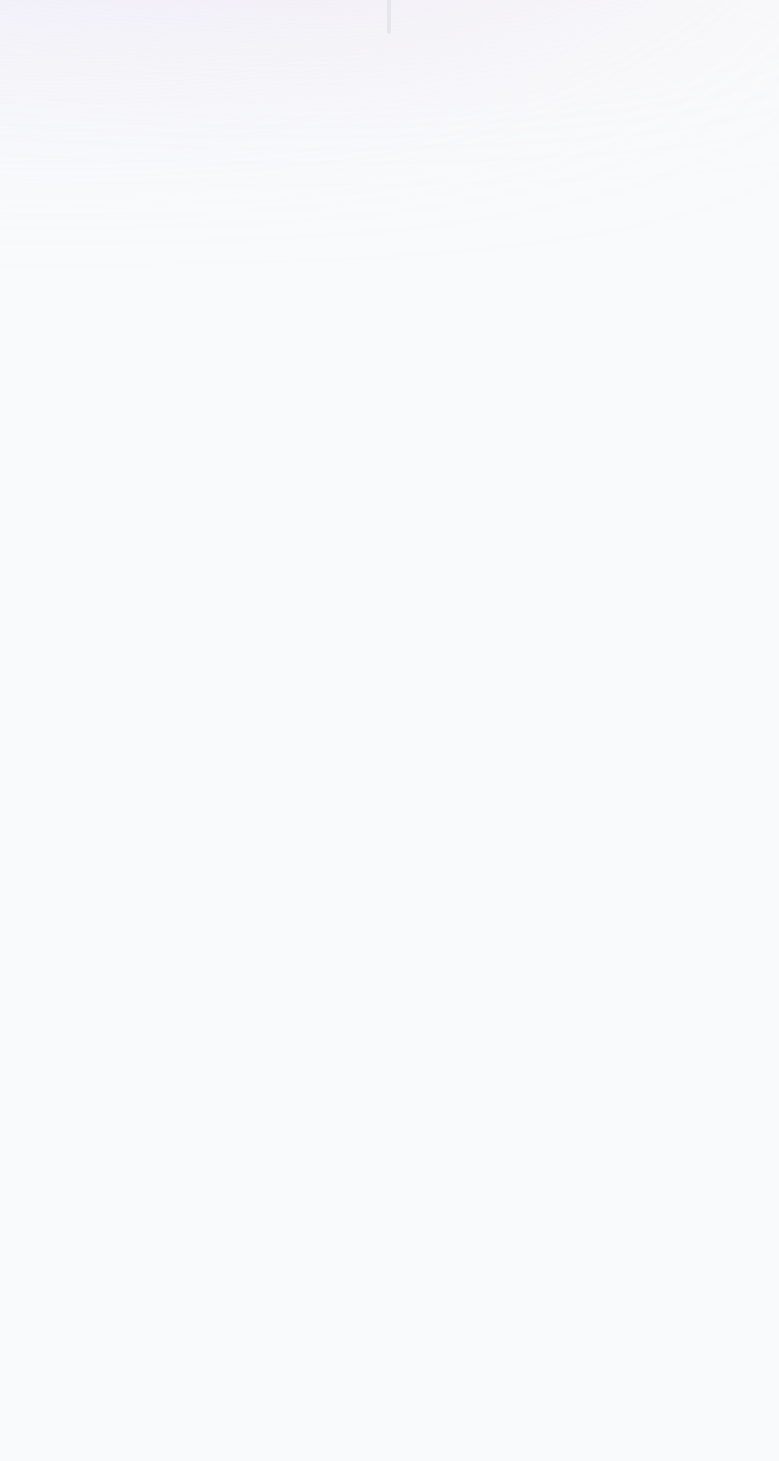
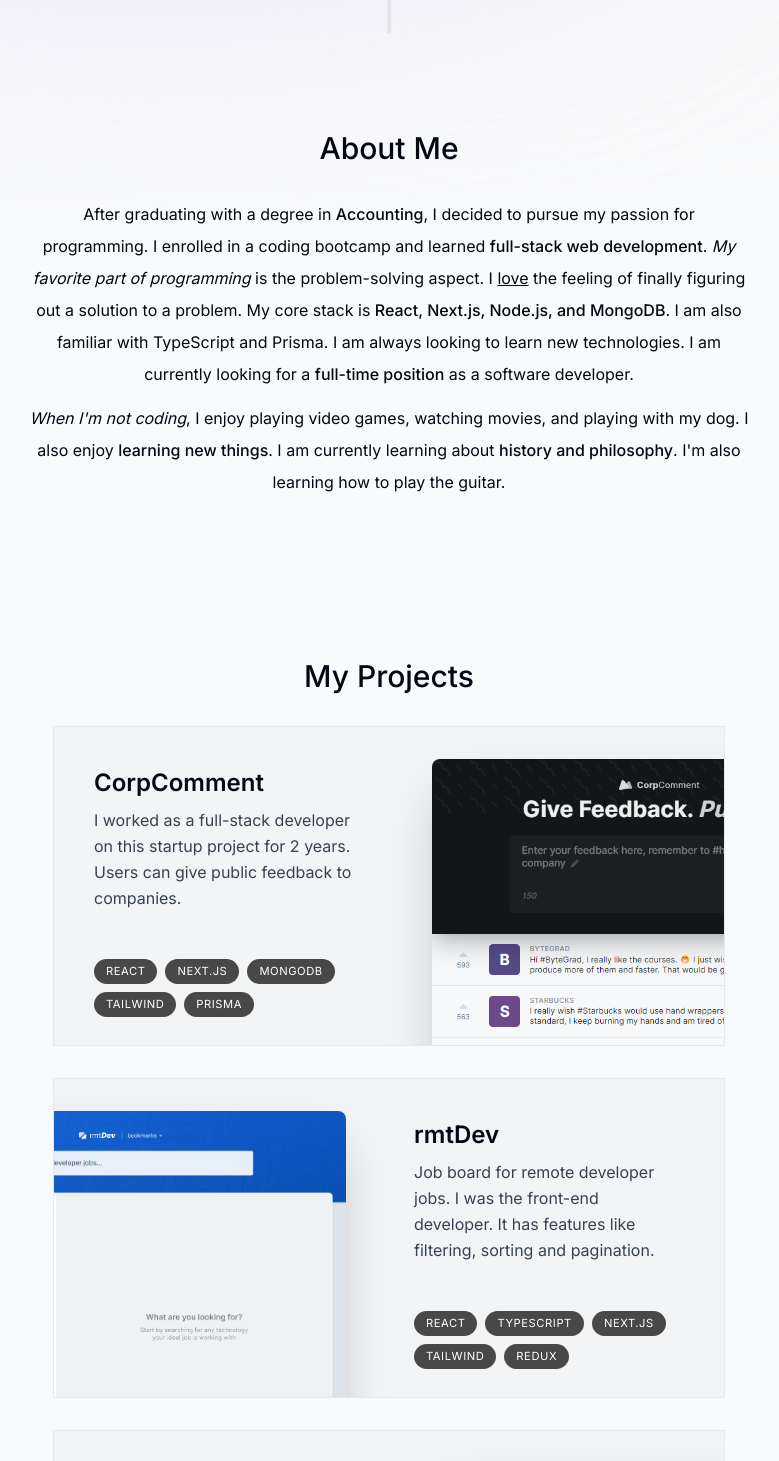
Before and after one commit to IharBahamaz/portfolio-project, a Next.js app: page / in a window 1280 px wide. Shown: the part 640-2101 px from the top of the page, without its empty margins (251-1030 px from the left). Built offline with nearby package versions, Linux system fonts and the light colour scheme.

Commit message:
Creating About and My Projects

```diff
--- a/app/page.tsx
+++ b/app/page.tsx
@@ -1,4 +1,6 @@
+import About from '@/components/About';
 import Intro from '@/components/Intro';
+import Projects from '@/components/Projects';
 import SectionDivider from '@/components/SectionDivider';
 
 export default function Home() {
@@ -6,6 +8,8 @@
     <main className="flex flex-col items-center px-4">
       <Intro />
       <SectionDivider />
+      <About />
+      <Projects />
     </main>
   );
 }
--- /dev/null
+++ b/components/About.tsx
@@ -0,0 +1,44 @@
+'use client';
+import React from 'react';
+import SectionHeading from './SectionHeading';
+import { motion } from 'framer-motion';
+
+const About = () => {
+  return (
+    <motion.section
+      className="mb-28 max-w-[45rem] text-center leading-8 sm:mb-40"
+      initial={{ opacity: 0, y: 100 }}
+      animate={{ opacity: 1, y: 0 }}
+      transition={{ delay: 0.175 }}
+    >
+      <SectionHeading>About me</SectionHeading>
+      <p className="mb-3">
+        After graduating with a degree in{' '}
+        <span className="font-medium">Accounting</span>, I decided to pursue my
+        passion for programming. I enrolled in a coding bootcamp and learned{' '}
+        <span className="font-medium">full-stack web development</span>.{' '}
+        <span className="italic">My favorite part of programming</span> is the
+        problem-solving aspect. I <span className="underline">love</span> the
+        feeling of finally figuring out a solution to a problem. My core stack
+        is{' '}
+        <span className="font-medium">
+          React, Next.js, Node.js, and MongoDB
+        </span>
+        . I am also familiar with TypeScript and Prisma. I am always looking to
+        learn new technologies. I am currently looking for a{' '}
+        <span className="font-medium">full-time position</span> as a software
+        developer.
+      </p>
+      <p>
+        <span className="italic">When I&apos;m not coding</span>, I enjoy
+        playing video games, watching movies, and playing with my dog. I also
+        enjoy <span className="font-medium">learning new things</span>. I am
+        currently learning about{' '}
+        <span className="font-medium">history and philosophy</span>. I&apos;m
+        also learning how to play the guitar.
+      </p>
+    </motion.section>
+  );
+};
+
+export default About;
--- a/components/Intro.tsx
+++ b/components/Intro.tsx
@@ -48,7 +48,7 @@
         </div>
       </div>
 
-      <motion.p
+      <motion.h1
         className="mb-10 mt-4 px-4 text-2xl font-medium !leading-[1.5] sm:text-4xl"
         initial={{ opacity: 0, y: 100 }}
         animate={{ opacity: 1, y: 0 }}
@@ -58,7 +58,7 @@
         <span className="font-bold">1 year</span> of experience. I enjoy
         building <span className="italic">sites & apps</span>. My focus is{' '}
         <span className="underline ">React (Next.js)</span>.
-      </motion.p>
+      </motion.h1>
 
       <motion.div
         className="flex flex-col sm:flex-row items-center justify-center gap-2 px-4 text-lg font-medium"
--- /dev/null
+++ b/components/Projects.tsx
@@ -0,0 +1,71 @@
+import React from 'react';
+import SectionHeading from './SectionHeading';
+import { projectsData } from '@/lib/data';
+import Image from 'next/image';
+
+const Projects = () => {
+  return (
+    <section>
+      <SectionHeading>My projects</SectionHeading>
+      <div>
+        {projectsData.map((project, index) => (
+          <React.Fragment key={project.title}>
+            <Project {...project} />
+          </React.Fragment>
+        ))}
+      </div>
+    </section>
+  );
+};
+
+type ProjectProps = (typeof projectsData)[number];
+
+function Project({ title, description, tags, imageUrl }: ProjectProps) {
+  return (
+    <section
+      className=" group bg-gray-100 max-w-[42rem] border border-black/5 overflow-hidden sm:pr-8 relative
+        sm:h-[20rem] mb-3 sm:mb-8 last:mb-0 even:pl-8
+        hover:bg-gray-200 transition
+    "
+    >
+      <div className="pt-4 pb-7 px-5 sm:pl-10 sm:pr-2 sm:pt-10 sm:max-w-[50%] flex  flex-col h-full group-even:ml-[18rem]">
+        <h3 className="text-2xl font-semibold">{title}</h3>
+        <p className="mt-2 leading-relaxed text-gray-700">{description}</p>
+        <ul className="flex flex-wrap mt-4 gap-2 sm:mt-auto">
+          {tags.map((tag, index) => (
+            <li
+              className="bg-black/[0.7] px-3 py-1 text-[0.7rem] uppercase tracking-wider text-white rounded-full "
+              key={index}
+            >
+              {tag}
+            </li>
+          ))}
+        </ul>
+      </div>
+
+      <Image
+        src={imageUrl}
+        alt="Project I worked on"
+        quality={95}
+        className="absolute top-8 -right-40 w-[28.25rem] rounded-t-lg shadow-2xl
+        transition
+        group-hover:scale-[1.04]
+        group-hover:-translate-x-3
+        group-hover:translate-y-3
+        group-hover:-rotate-2
+
+        group-even:hover:translate-x-3
+        group-even:hover:translate-y-3
+        group-even:hover:rotate-2
+
+        group-even:-right-[initial]
+        group-even:-left-40
+
+
+        "
+      />
+    </section>
+  );
+}
+
+export default Projects;
--- /dev/null
+++ b/components/SectionHeading.tsx
@@ -0,0 +1,15 @@
+import React, { ReactNode } from 'react';
+
+interface Props {
+  children: ReactNode;
+}
+
+const SectionHeading = ({ children }: Props) => {
+  return (
+    <h2 className="text-3xl font-medium capitalize mb-8 text-center">
+      {children}
+    </h2>
+  );
+};
+
+export default SectionHeading;
```
